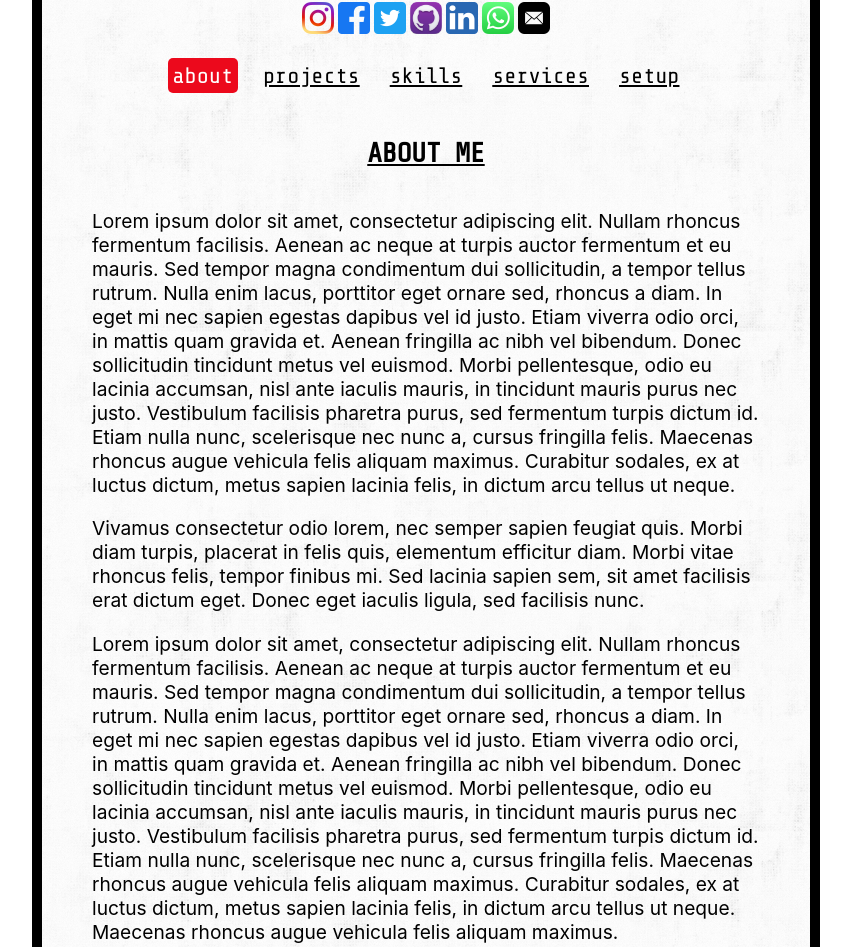
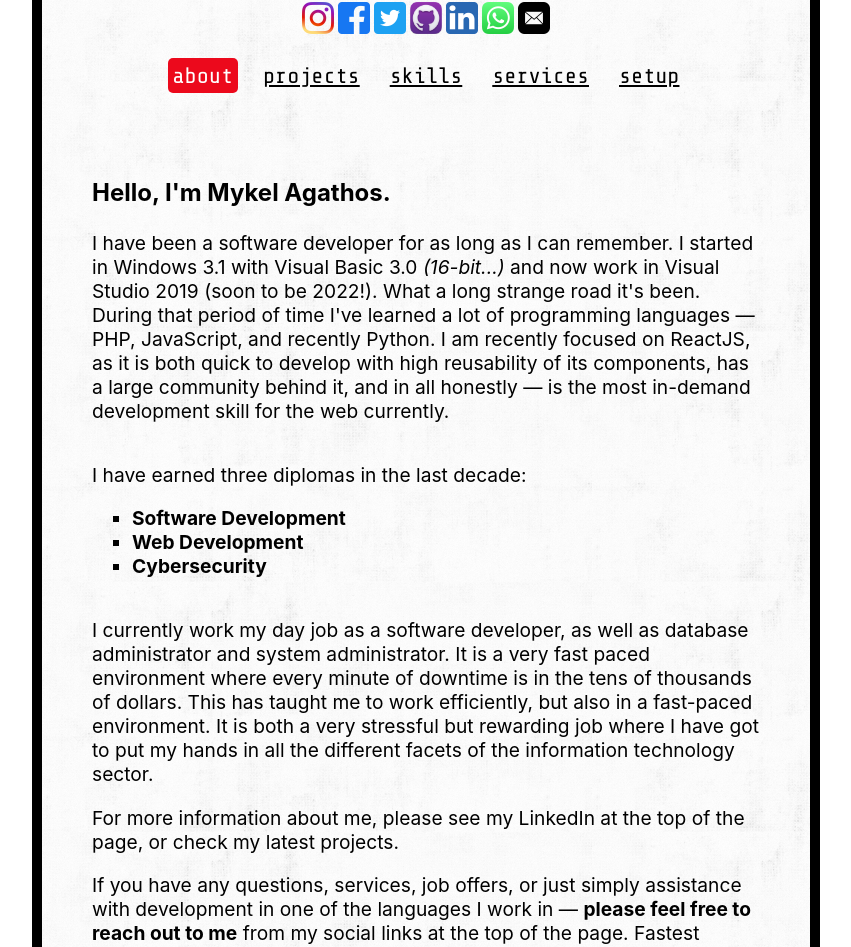
Before and after one commit to MThos/MykelAgathos, a React (Create React App) app: page / in a window 1280 px wide. Shown: the part 168-1115 px from the top of the page, without its empty margins (214-1065 px from the left). Built offline with nearby package versions, Linux system fonts and the light colour scheme.

Commit message:
about page completed. removed headers from sections.

```diff
--- a/src/components/About.js
+++ b/src/components/About.js
@@ -4,11 +4,22 @@ class About extends Component {
     render() {
         return (
             <div id="about-section">
-                <h3 className="section-header">About Me</h3>
-                <p>Lorem ipsum dolor sit amet, consectetur adipiscing elit. Nullam rhoncus fermentum facilisis. Aenean ac neque at turpis auctor fermentum et eu mauris. Sed tempor magna condimentum dui sollicitudin, a tempor tellus rutrum. Nulla enim lacus, porttitor eget ornare sed, rhoncus a diam. In eget mi nec sapien egestas dapibus vel id justo. Etiam viverra odio orci, in mattis quam gravida et. Aenean fringilla ac nibh vel bibendum. Donec sollicitudin tincidunt metus vel euismod. Morbi pellentesque, odio eu lacinia accumsan, nisl ante iaculis mauris, in tincidunt mauris purus nec justo. Vestibulum facilisis pharetra purus, sed fermentum turpis dictum id. Etiam nulla nunc, scelerisque nec nunc a, cursus fringilla felis. Maecenas rhoncus augue vehicula felis aliquam maximus. Curabitur sodales, ex at luctus dictum, metus sapien lacinia felis, in dictum arcu tellus ut neque.</p>
-                <p>Vivamus consectetur odio lorem, nec semper sapien feugiat quis. Morbi diam turpis, placerat in felis quis, elementum efficitur diam. Morbi vitae rhoncus felis, tempor finibus mi. Sed lacinia sapien sem, sit amet facilisis erat dictum eget. Donec eget iaculis ligula, sed facilisis nunc.</p>
-                <p>Lorem ipsum dolor sit amet, consectetur adipiscing elit. Nullam rhoncus fermentum facilisis. Aenean ac neque at turpis auctor fermentum et eu mauris. Sed tempor magna condimentum dui sollicitudin, a tempor tellus rutrum. Nulla enim lacus, porttitor eget ornare sed, rhoncus a diam. In eget mi nec sapien egestas dapibus vel id justo. Etiam viverra odio orci, in mattis quam gravida et. Aenean fringilla ac nibh vel bibendum. Donec sollicitudin tincidunt metus vel euismod. Morbi pellentesque, odio eu lacinia accumsan, nisl ante iaculis mauris, in tincidunt mauris purus nec justo. Vestibulum facilisis pharetra purus, sed fermentum turpis dictum id. Etiam nulla nunc, scelerisque nec nunc a, cursus fringilla felis. Maecenas rhoncus augue vehicula felis aliquam maximus. Curabitur sodales, ex at luctus dictum, metus sapien lacinia felis, in dictum arcu tellus ut neque. Maecenas rhoncus augue vehicula felis aliquam maximus.</p>
-                <p>Lorem ipsum dolor sit amet, consectetur adipiscing elit. Nullam rhoncus fermentum facilisis. Aenean ac neque at turpis auctor fermentum et eu mauris. Sed tempor magna condimentum dui sollicitudin, a tempor tellus rutrum. Nulla enim lacus, porttitor eget ornare sed, rhoncus a diam. In eget mi nec sapien egestas dapibus vel id justo. Etiam viverra odio orci, in mattis quam gravida et. Aenean fringilla ac nibh vel bibendum. Donec sollicitudin tincidunt metus vel euismod. Morbi pellentesque, odio eu lacinia accumsan, nisl ante iaculis mauris, in tincidunt mauris purus nec justo. Vestibulum facilisis pharetra purus, sed fermentum turpis dictum id. Etiam nulla nunc, scelerisque nec nunc a, cursus fringilla felis. Maecenas rhoncus augue vehicula felis aliquam maximus. Curabitur sodales, ex at luctus dictum, metus sapien lacinia felis, in dictum arcu tellus ut neque. Maecenas rhoncus augue vehicula felis aliquam maximus.</p>
+                <div>
+                    <p><span className="bold bigger-font">Hello, I'm Mykel Agathos.</span><br/><br/>I have been a software developer for as long as I can remember. I started in Windows 3.1 with Visual Basic 3.0 <span className="italic">(16-bit...)</span> and now work in Visual Studio 2019 (soon to be 2022!). What a long strange road it's been. During that period of time I've learned a lot of programming languages &#8212; PHP, JavaScript, and recently Python. I am recently focused on ReactJS, as it is both quick to develop with high reusability of its components, has a large community behind it, and in all honestly &#8212; is the most in-demand development skill for the web currently.</p>
+                </div>
+                <div className="margin-top-bottom">
+                    <span>I have earned three diplomas in the last decade:</span>
+                    <ul className="bold">
+                        <li>Software Development</li>
+                        <li>Web Development</li>
+                        <li>Cybersecurity</li>
+                    </ul>
+                </div>
+                <div>
+                    <p>I currently work my day job as a software developer, as well as database administrator and system administrator. It is a very fast paced environment where every minute of downtime is in the tens of thousands of dollars. This has taught me to work efficiently, but also in a fast-paced environment. It is both a very stressful but rewarding job where I have got to put my hands in all the different facets of the information technology sector.</p>
+                    <p>For more information about me, please see my LinkedIn at the top of the page, or check my latest projects.</p>
+                    <p>If you have any questions, services, job offers, or just simply assistance with development in one of the languages I work in &#8212; <span className="bold">please feel free to reach out to me</span> from my social links at the top of the page. Fastest response will be by email or text message.</p>
+                </div>
             </div>
         );
     }
--- a/src/components/Setup.js
+++ b/src/components/Setup.js
@@ -4,7 +4,6 @@ class Setup extends Component {
     render() {
         return (
             <div id="setup-section">
-                <h3 className="section-header">System Setup</h3>
                 <div className="flex">
                     <div className="column-one">
                         <div className="bold">Macbook Pro 14"</div>
--- a/src/components/Skills.js
+++ b/src/components/Skills.js
@@ -4,7 +4,6 @@ class Skills extends Component {
     render() {
         return (
             <div id="skills-section">
-                <h3 className="section-header">Skills</h3>
                 <div className="flex">
                     <div className="column-one">
                         <div className="bold">Languages</div>
@@ -42,7 +41,7 @@ class Skills extends Component {
                         </ul>
                     </div>
                     <div>
-                        <div className="bold">DevOps</div>
+                        <div className="bold">Server / Cloud</div>
                         <ul>
                             <li>Digital Ocean</li>
                             <li>Amazon AWS</li>
--- a/src/index.css
+++ b/src/index.css
@@ -36,6 +36,10 @@ html, body {
   font-weight: bold;
 }
 
+.bigger-font {
+  font-size: 1.5rem;
+}
+
 #canada img {
   height: 40px;
 }
@@ -48,6 +52,10 @@ html, body {
 
 footer {
   padding: 40px 0 5px 0;
+}
+
+.italic {
+  font-style: italic;
 }
 
 .left {
@@ -63,19 +71,24 @@ footer {
   margin-top: 10px;
 }
 
+.margin-top-bottom {
+  margin: 40px 0;
+}
+
 #name {
   color: black;
   font-family: 'Amatic SC', cursive;
   font-size: 4rem;
   font-weight: 700;
   margin: 10px 0 20px 0;
-  letter-spacing: 4px;
+  letter-spacing: 2px;
   text-transform: uppercase;
 }
 
 #nav-bar {
   display: flex;
   justify-content: center;
+  margin-bottom: 40px;
 }
 
 .nav-link {
```
